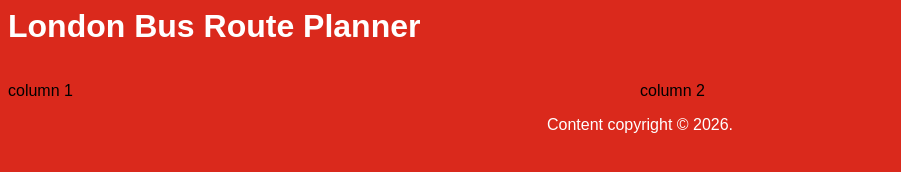
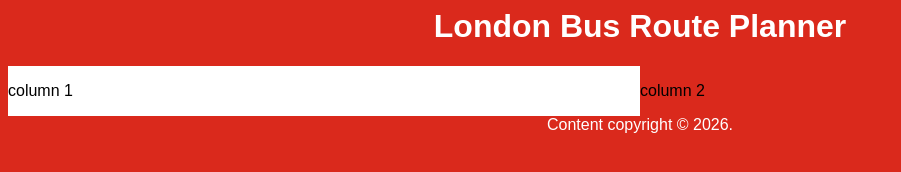
Before and after one commit to 252lab/ACW-Coursework, a plain HTML site: page index.html in a window 1280 px wide. Shown: the whole page, without its empty margins (0-901 px from the left). Drawn offline with Linux system fonts and the light colour scheme.

Commit message:
centering heading and changing background colour

```diff
--- a/index.html
+++ b/index.html
@@ -10,7 +10,7 @@
 <!-- header-->
 
 <head style="font-family: Arial, Helvetica, sans-serif; background-color: #DA291C;">
-    <h1 style="color: white;"> London Bus Route Planner</h1>
+    <h1 style="color: white; text-align: center;"> London Bus Route Planner</h1>
 </head>
 
 <!-- main body of the webpage-->
@@ -34,7 +34,7 @@ Map
 <body style="font-family: Arial, Helvetica, sans-serif; background-color: #DA291C;">
 
     <div class="padding" class="row">
-        <div class="column">
+        <div class="column" style="background-color: white;">
             <!-- form here-->
              <p>column 1</p>
         </div>
```
